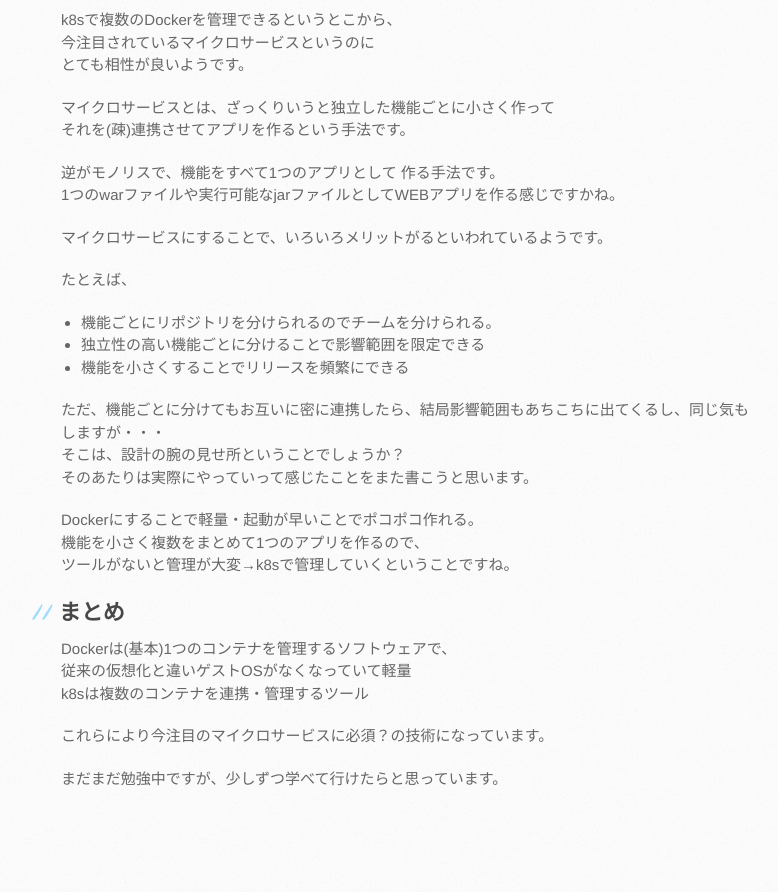
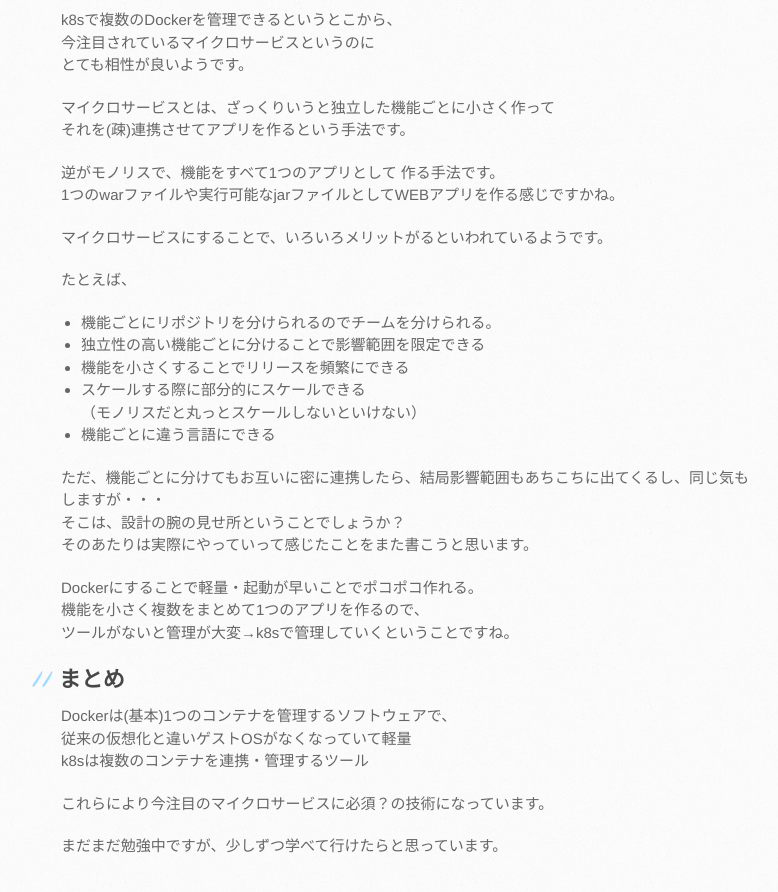
Before and after one commit to mtaketani113/mtaketani113.github.io, a Jekyll site: the page built from it/container/containerPart01.md, in a window 1280 px wide and 900 px high, scrolled down 2594 px. Shown: the top 892 px of the window, without its empty margins (109-887 px from the left). Built offline with Jekyll 4.4.1, drawn with Linux system fonts in a browser that asks for light colours; comment, search, counter and statistics services are not loaded; the repository's description, which GitHub fills in, is left out; before the commit the page ends 3427 px from its top, so only the background shows below that.

Commit message:
メリット追記

```diff
--- a/it/container/containerPart01.md
+++ b/it/container/containerPart01.md
@@ -107,6 +107,9 @@ k8sで複数のDockerを管理できるというとこから、
 - 機能ごとにリポジトリを分けられるのでチームを分けられる。
 - 独立性の高い機能ごとに分けることで影響範囲を限定できる
 - 機能を小さくすることでリリースを頻繁にできる
+- スケールする際に部分的にスケールできる
+（モノリスだと丸っとスケールしないといけない）
+- 機能ごとに違う言語にできる
 
 ただ、機能ごとに分けてもお互いに密に連携したら、結局影響範囲もあちこちに出てくるし、同じ気もしますが・・・
 そこは、設計の腕の見せ所ということでしょうか？
```
